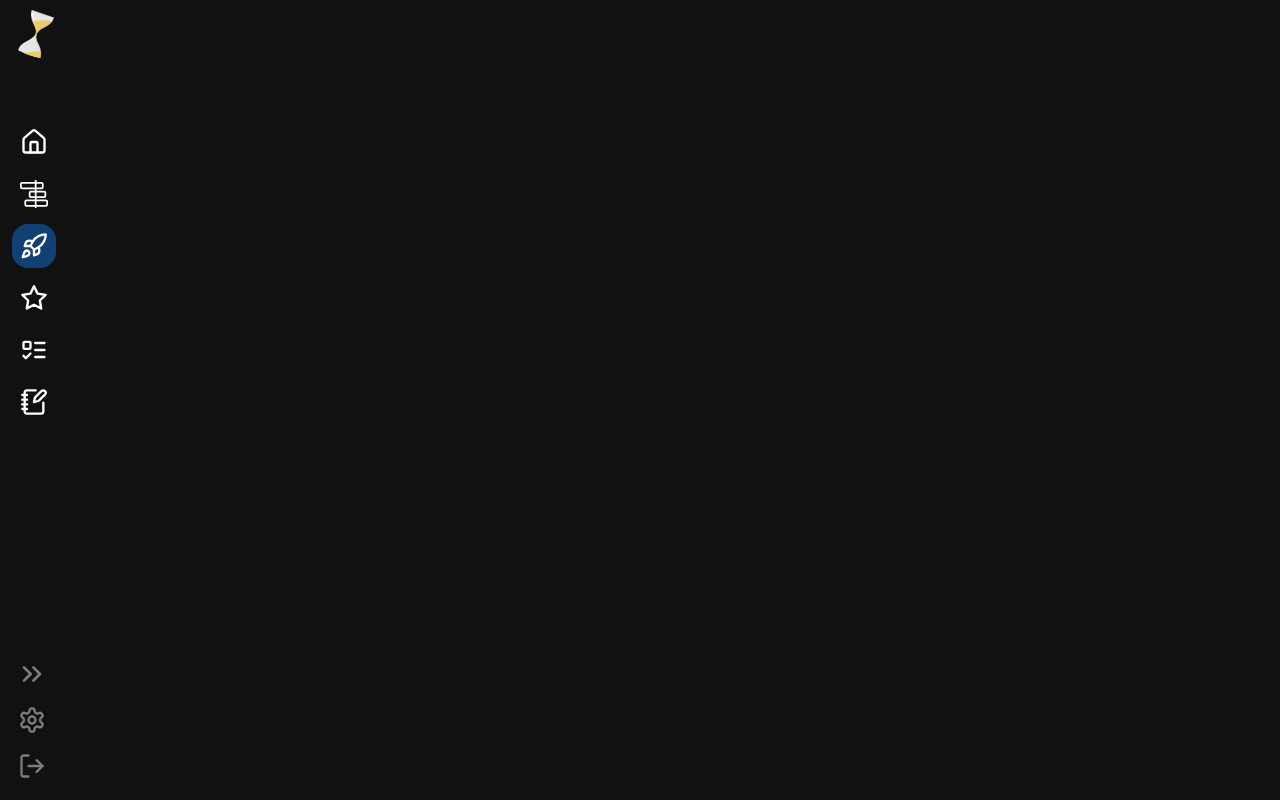
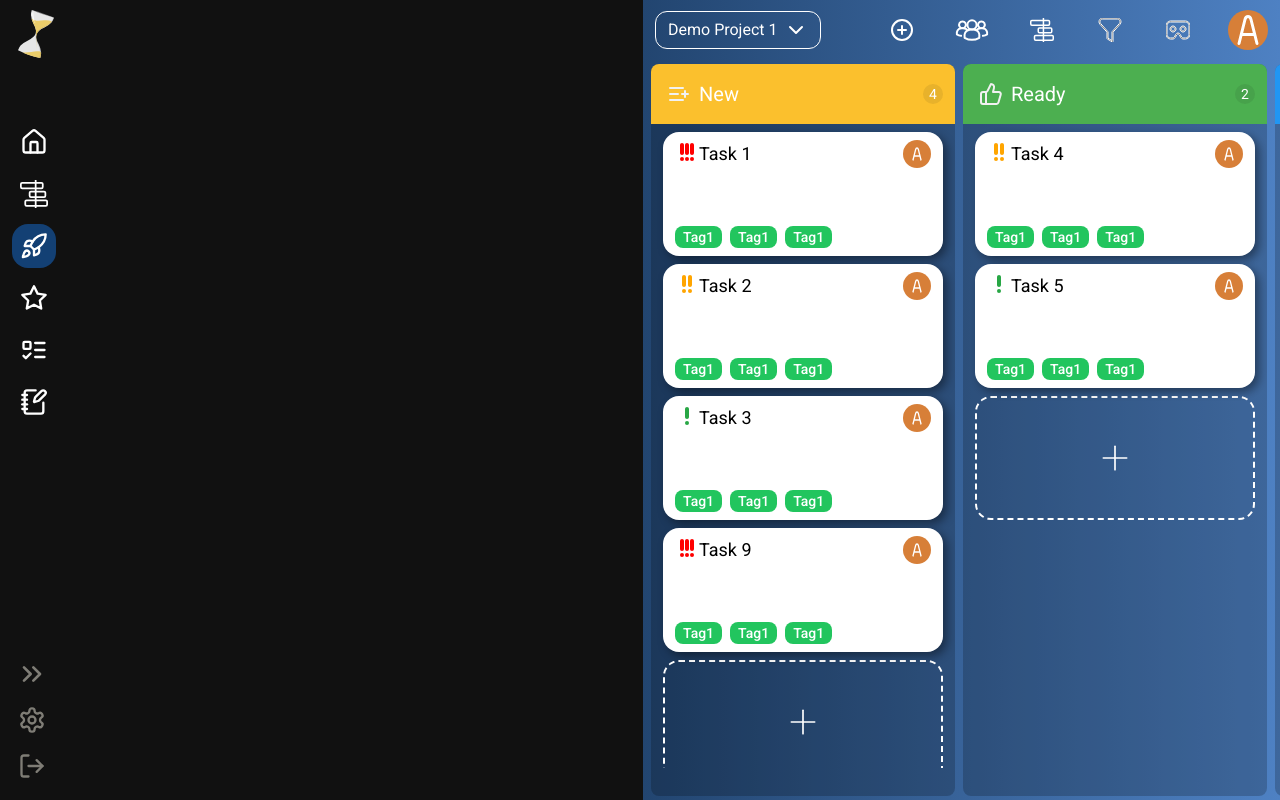
Before and after one commit to ankush24-7/TaskOS, a React (Vite) app in the folder client/: page /projects/1/dashboard in a window 1280 px wide. Built offline with nearby package versions, Linux system fonts and the light colour scheme.

Commit message:
feat: update dashboard route and extract project ID

```diff
--- a/client/src/App.jsx
+++ b/client/src/App.jsx
@@ -23,7 +23,7 @@ function App() {
           <Route path="/sign-up" element={<SignUpPage />} />
           <Route path="/home" element={<HomePage />} exact />
           <Route path="/projects" element={<Projects />} exact />
-          <Route path="/projects/dashboard/:projectName" element={<DashBoardPage />} />
+          <Route path="/projects/:projectId/dashboard" element={<DashBoardPage />} />
           <Route path="/notes" element={<NotesPage />} />
           <Route path="/notes/:notesTitle/:id" element={<NoteEditorPage />} />
         </Routes>
--- a/client/src/pages/dashboard-page/DashboardPage.jsx
+++ b/client/src/pages/dashboard-page/DashboardPage.jsx
@@ -1,7 +1,14 @@
+import { useEffect } from "react";
+import { useParams } from "react-router-dom";
 import DashboardNav from "./components/DashboardNav";
 import KanbanBoard from "./components/KanbanBoard";
 
 function DashBoardPage() {
+  const _id = useParams().projectId;
+  useEffect(() => {
+    // getProjectByID(_id);
+  }, []);
+
   return (
     <div className="h-screen w-full flex flex-col pb-0.5 overflow-y-hidden bg-gradient-to-r from-grad-b-1 to-grad-b-2">
       <DashboardNav />
```
